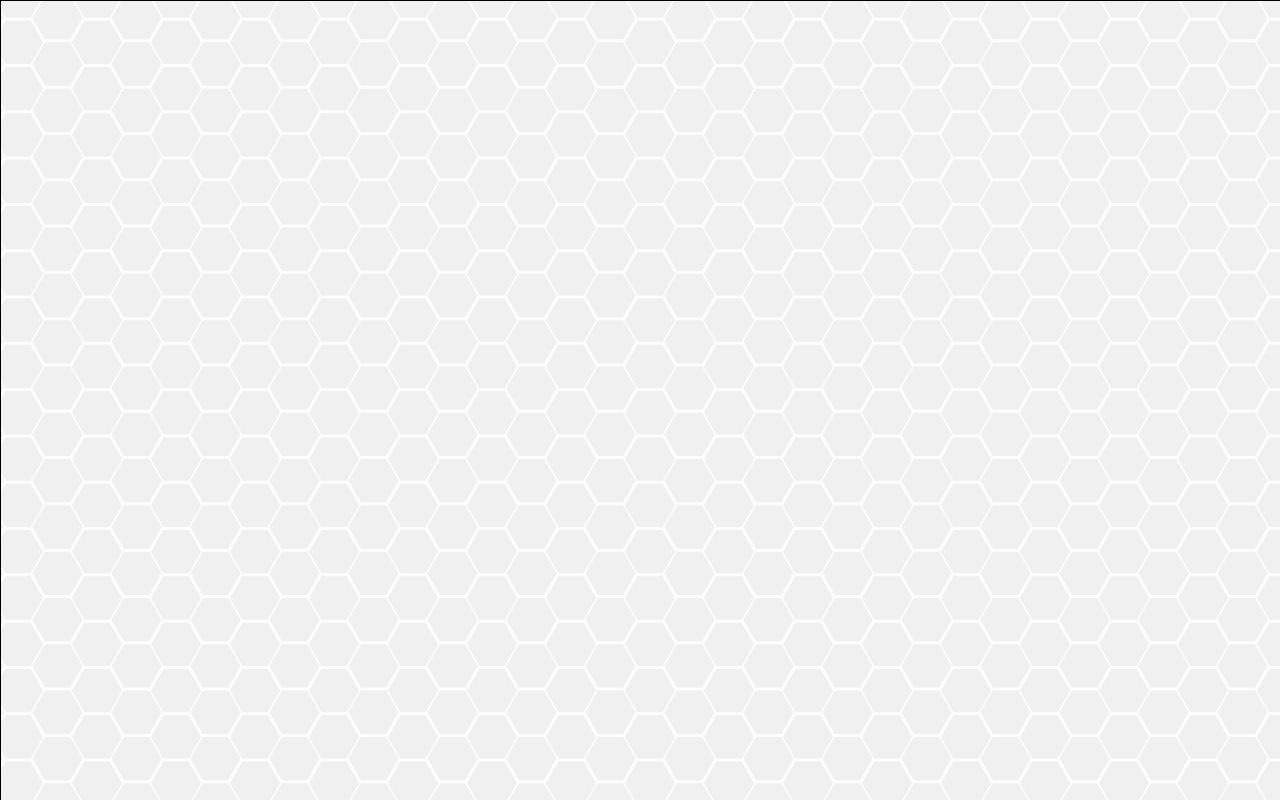
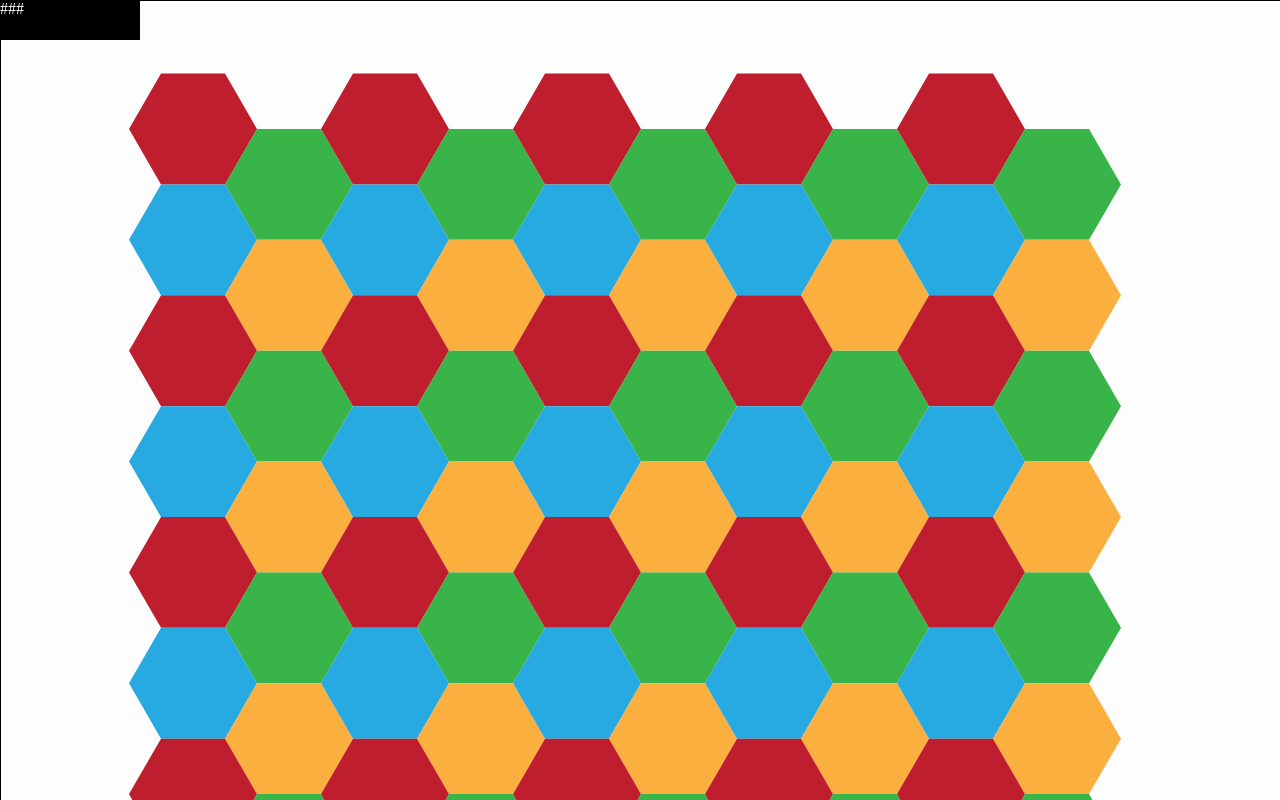
Before and after one commit to tadman/hexboard, a plain HTML site: page index.html in a window 1280 px wide. Drawn offline with nearby package versions, Linux system fonts and the light colour scheme.

Commit message:
Lots of messed up math on cellOf() but roughly works

```diff
--- a/index.html
+++ b/index.html
@@ -16,7 +16,8 @@
   </head>
   <body>
     <div id="board">
-      <canvas width="800" height="800"></canvas>
+      <div id="frames" style="position: absolute; top: 0; left: 0; width:140px; height:40px; background: black; color: white">###</div>
+      <canvas></canvas>
     </div>
   </body>
 </html>
--- a/js/hexboard.js
+++ b/js/hexboard.js
@@ -10,19 +10,21 @@ function Hexboard(selector, size) {
   this.canvas = this.container.find('canvas')[0];
   this.context = this.canvas.getContext('2d');
 
+  this.frame = 0;
+
   this.origin = {
-    x: 200,
-    y: 200
+    x: 128,
+    y: 128
   };
 
-  this.grid = {
-    width: 400,
-    height: 400
+  this.map = {
+    width: 10,
+    height: 10
   };
 
-  this.cell = this.generateCells(this.grid.width, this.grid.height);
+  this.cell = this.generateCells(this.map.width, this.map.height);
 
-  this.gridSize = size || 25;
+  this.cellSize = size || 64;
 
   this.resize();
 
@@ -43,6 +45,21 @@ function Hexboard(selector, size) {
   $(this.canvas).on('mousemove', function(ev) {
     return self.mousemove(ev.pageX, ev.pageY, ev);
   });
+
+  this.redrawStart();
+
+  this.cell[9][9].color = '#7F7F7F';
+}
+
+Hexboard.prototype.redrawStart = function() {
+  var self = this;
+
+  var fnAnimate = function(t) {
+    self.draw(t);
+    window.requestAnimationFrame(fnAnimate, self);
+  }
+
+  window.requestAnimationFrame(fnAnimate, self);
 }
 
 Hexboard.prototype.generateCells = function(w, h) {
@@ -70,40 +87,120 @@ Hexboard.prototype.resize = function() {
   this.draw();
 }
 
-Hexboard.prototype.draw = function() {
+var rs = Math.sqrt(3);
+var rh = rs / 2;
+var rw = 0.5;
+
+Hexboard.prototype.originOf = function(x, y) {
+  return {
+    x: (3 * x) * rw,
+    y: (2 * y + (x % 2)) * rh
+  };
+}
+
+Hexboard.prototype.cellOf = function(x, y) {
+  var gx = (x / this.cellSize) / rw;
+  var gy = (y / this.cellSize) / rh;
+
+  var a = {
+    x: Math.floor((gx + 2) / 4),
+    y: Math.floor((gy + 1) / 2)
+  };
+
+  var b = {
+    x: Math.floor((gx + 3) / 4),
+    y: Math.floor(gy / 2)
+  };
+
+  var c = {
+    x: Math.floor((gx + 2) / 3),
+    y: Math.floor((gy + 1) / 2)
+  };
+
+  switch (Math.floor(gx) % 6) {
+    case 0:
+      return a;
+    case 2:
+    case 3:
+      return b;
+    case 5:
+      return c;
+    /*
+    case 1:
+      switch (Math.floor(gy)) {
+        case 0:
+          return (gx % 1 > gy % 1) ? a : b;
+        case 1:
+          return (1 - gx % 1 < gy % 1) ? a : b;
+      }
+    case 4:
+      switch (Math.floor(gy)) {
+        case 0:
+          return (1 - gx % 1 < gy % 1) ? a : b;
+        case 1:
+          return (gx % 1 > gy % 1) ? a : b;
+      }
+      */
+  }
+}
+
+Hexboard.prototype.draw = function(t) {
   var _c = this.context;
+
+  var colors = [
+    '#BE1E2D',
+    '#38B449',
+    '#27A9E1',
+    '#FBAF3F'
+  ];
+
+  ++this.frame;
 
   _c.fillStyle = '#FDFDFE';
   _c.fillRect(0, 0, this.canvas.width, this.canvas.height);
 
-  var bx = Math.floor(-(this.canvasWidth / 2));
-  var by = Math.floor(-(this.canvasHeight / 2));
+  var bx = this.origin.x;
+  var by = this.origin.y;
 
-  var w = this.gridSize;
-  var sx = w / 2;
-  var sy = Math.sqrt(3) / 2 * w;
+  var active = this.mouse && this.cellOf(this.mouse.x - bx, this.mouse.y - by);
 
-  for (var y = 0; y < this.grid.height; ++y) {
+  var sx = this.cellSize * rw;
+  var sy = this.cellSize * rh;
+  var w = this.cellSize;
 
-    var oy = by + (2 * sy * y) - sy + y * 3;
+  var left = 0;
+  var right = this.map.width - 1;
+  var top = 0;
+  var bottom = this.map.height - 1;
 
-    for (var x = 0; x < this.grid.width; ++x) {
-      var ox = bx + (3 * x * w) / 2 + x * 2;
+  for (var y = top; y <= bottom; ++y) {
+    for (var x = left; x <= right; ++x) {
+      var o = this.originOf(x, y);
 
-      var dy = oy + (x % 2) * sy;
+      _c.fillStyle = this.cell[x][y].color || colors[x % 2 + (y % 2) * 2];
 
-      _c.fillStyle = this.cell[x][y].color || '#F0F0F0';
+      if (active && active.x == x && active.y == y) {
+        _c.fillStyle = '#000000';
+      }
 
+      _c.save();
+      _c.translate(bx + o.x * w, by + o.y * w);
       _c.beginPath();
-      _c.moveTo(ox, dy);
-      _c.lineTo(ox + sx, dy - sy);
-      _c.lineTo(ox + sx + w, dy - sy);
-      _c.lineTo(ox + sx + w + sx, dy);
-      _c.lineTo(ox + sx + w, dy + sy);
-      _c.lineTo(ox + sx, dy + sy);
-      _c.lineTo(ox, dy);
+      _c.moveTo(0, 0);
+      _c.lineTo(sx, - sy);
+      _c.lineTo(sx * 3, - sy);
+      _c.lineTo(sx * 3 + sx, 0);
+      _c.lineTo(sx * 3, sy);
+      _c.lineTo(sx, sy);
+      _c.lineTo(0, 0);
       _c.fill();
+      _c.restore();
     }
+  }
+
+  if (this.mouse) {
+    _c.fillStyle = '#7F0000';
+    _c.fillRect(this.mouse.x - 5, this.mouse.y - 5, 10, 10)
   }
 }
 
@@ -120,5 +217,5 @@ Hexboard.prototype.mouseup = function(x, y, ev) {
 }
 
 Hexboard.prototype.mousemove = function(x, y, ev) {
-
+  this.mouse = { x: x, y: y };
 }
```
